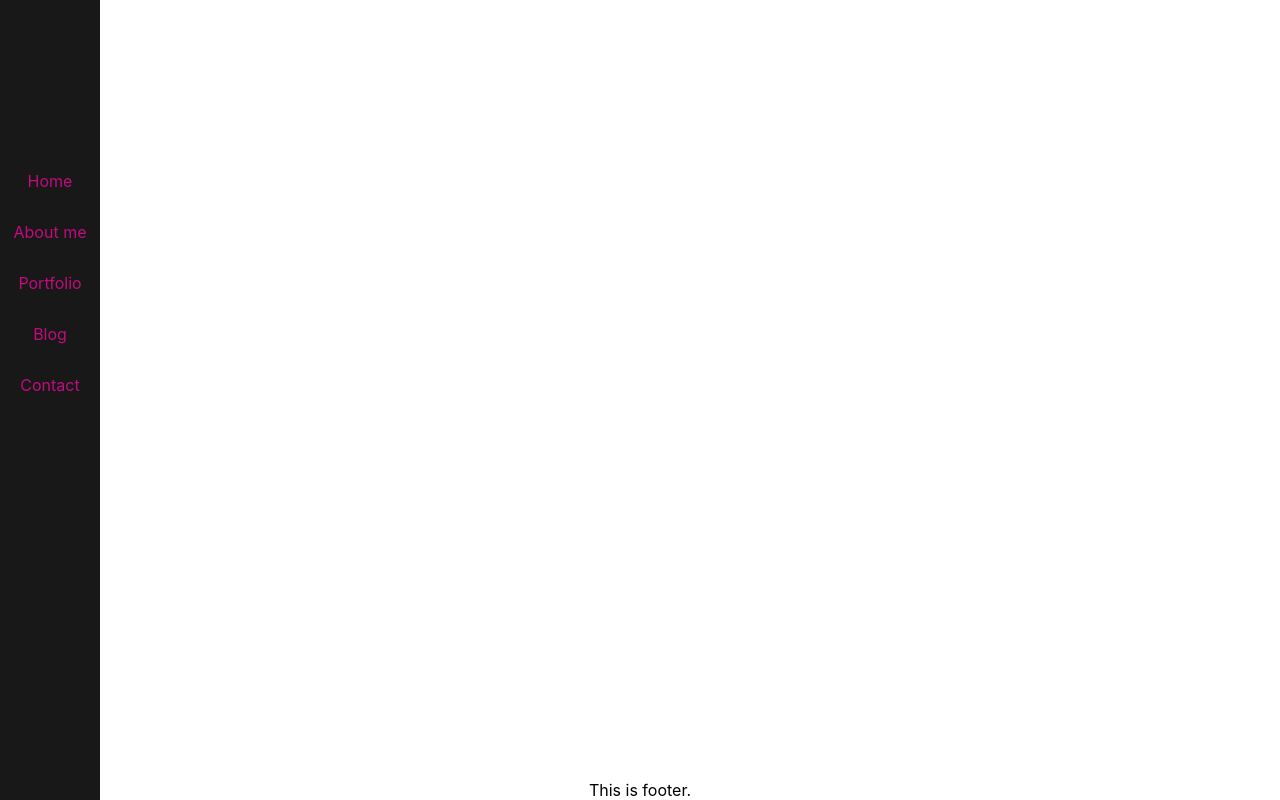
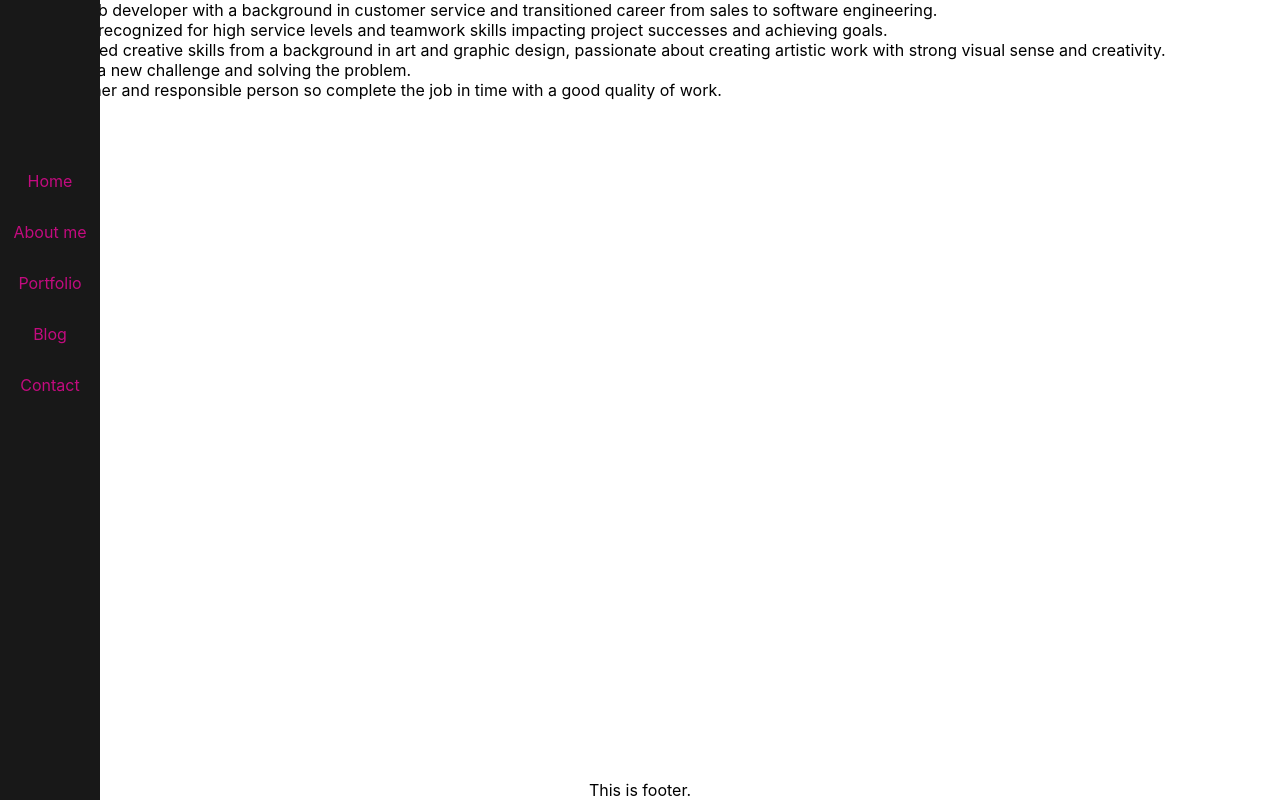
Before and after one commit to junymc/juny_mc, a React (Create React App) app: page /about in a window 1280 px wide. Built offline with nearby package versions, Linux system fonts and the light colour scheme.

Commit message:
creating About component

```diff
--- a/src/App.css
+++ b/src/App.css
@@ -134,7 +134,7 @@ nav ul {
   content: '';
   top: 0;
   left: 0;
-  background: #C30B7F;
+  background: rgb(253, 84, 149);
   height: 100%;
   width: 100%;
   border-radius: 50%;
@@ -144,14 +144,14 @@ nav ul {
 
 .social ul li:hover:before {
   transform: scale(1.2);
-  box-shadow: 0 0 15px rgb(245, 137, 205);
+  box-shadow: 0 0 15px rgb(255, 183, 213);
   filter: blur(3px);
 }
 
 .social ul li:hover {
-  color: #ffa502;
-  box-shadow: 0 0 15px rgb(245, 137, 205)F;
-  text-shadow: 0 0 15px rgb(245, 137, 205);
+  color: rgb(253, 84, 149);
+  box-shadow: 0 0 15px rgb(255, 183, 213);
+  text-shadow: 0 0 15px rgb(255, 183, 213);
 }
 
 .footer {
--- a/src/App.js
+++ b/src/App.js
@@ -3,6 +3,7 @@ import { BrowserRouter as Router, Switch, Route } from 'react-router-dom'
 import Home from './components/Home'
 import Navbar from './components/Navbar'
 import Footer from './components/Footer'
+import About from './components/About'
 import './App.css';
 import './responsive.css';
 
@@ -15,6 +16,9 @@ function App() {
           <Route exact path="/">
             <Home />
           </Route>
+          <Route exact path="/about">
+            <About />
+          </Route>
         </Switch>
         <Footer />
       </div>
--- /dev/null
+++ b/src/components/About.js
@@ -0,0 +1,18 @@
+import React from 'react'
+import { render } from '@testing-library/react'
+
+class About extends React.Component {
+    render() {
+        return (
+            <div className="text-zone">
+                <p>Full stack web developer with a background in customer service and transitioned career from sales to software engineering. </p>
+                <p>Consistently recognized for high service levels and teamwork skills impacting project successes and achieving goals.</p>
+                <p>Have combined creative skills from a background in art and graphic design, passionate about creating artistic work with strong visual sense and creativity.</p>
+                <p>Enjoy facing a new challenge and solving the problem.</p>
+                <p>A Quick learner and responsible person so complete the job in time with a good quality of work.</p>
+            </div>
+        )
+    }
+}
+
+export default About ;
```
